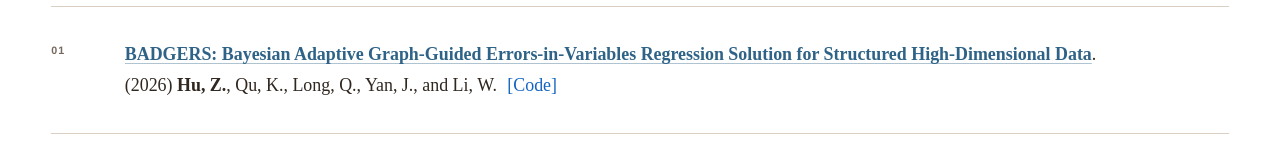
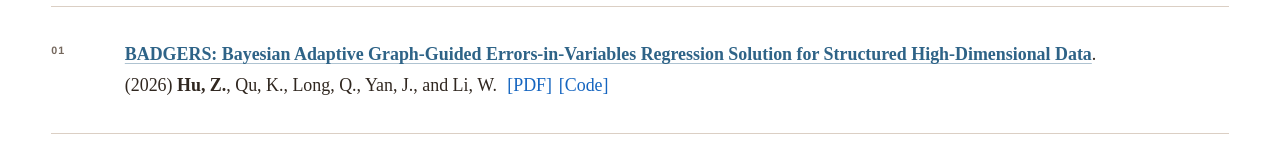
Before and after one commit to zyhu888/zyhu888.github.io, a plain HTML site: page pages/publications.html in a window 1280 px wide. Shown: the part 1282-1442 px from the top of the page. Drawn offline with Linux system fonts and the light colour scheme.

Commit message:
Add the BADGERS manuscript PDF

```diff
--- a/pages/publications.html
+++ b/pages/publications.html
@@ -52,7 +52,7 @@
     <section class="publication-section" aria-labelledby="preprints">
       <div class="publication-section-heading"><h2 id="preprints">Preprints</h2><span>03</span></div>
       <ol class="publication-list">
-        <li><p><span class="publication-title">BADGERS: Bayesian Adaptive Graph-Guided Errors-in-Variables Regression Solution for Structured High-Dimensional Data</span>. (2026) <strong>Hu, Z.</strong>, Qu, K., Long, Q., Yan, J., and Li, W.<span class="publication-resources"><span>[<a href="https://github.com/zyhu888/badgers" target="_blank" rel="noreferrer">Code</a>]</span></span></p></li>
+        <li><p><span class="publication-title">BADGERS: Bayesian Adaptive Graph-Guided Errors-in-Variables Regression Solution for Structured High-Dimensional Data</span>. (2026) <strong>Hu, Z.</strong>, Qu, K., Long, Q., Yan, J., and Li, W.<span class="publication-resources"><span>[<a href="/papers/hu2026graph.pdf" target="_blank" rel="noreferrer">PDF</a>]</span><span>[<a href="https://github.com/zyhu888/badgers" target="_blank" rel="noreferrer">Code</a>]</span></span></p></li>
         <li><p><a class="publication-title" href="https://arxiv.org/abs/2609.05654" target="_blank" rel="noreferrer">Robust Community Detection for Noisy Networks with Covariates: Application to Functional Brain Networks</a>. (2026) <strong>Hu, Z.</strong>, Xu, F. H., Kundu, S., Zhao, Y., Shen, L., Yan, J., and Li, W. <em>arXiv preprint</em> arXiv:2609.05654.<span class="publication-resources"><span>[<a href="/papers/hu2026robust.pdf" target="_blank" rel="noreferrer">PDF</a>]</span><span>[<a href="https://github.com/zyhu888/rcdc" target="_blank" rel="noreferrer">Code</a>]</span></span></p></li>
         <li><p><a class="publication-title" href="https://arxiv.org/abs/2411.01114" target="_blank" rel="noreferrer">Infant Agent: A Tool-Integrated, Logic-Driven Agent with Cost-Effective API Usage</a>. (2024) Lei, B., Li, Y., Zeng, Y., Ren, T., Luo, Y., Shi, T., Gao, Z., <strong>Hu, Z.</strong>, Kang, W., and Chen, Q. <em>arXiv preprint</em> arXiv:2411.01114.<span class="publication-resources"><span>[<a href="/papers/lei2024infant.pdf" target="_blank" rel="noreferrer">PDF</a>]</span></span></p></li>
       </ol>
```
Also changed, not shown: 1 other file.
